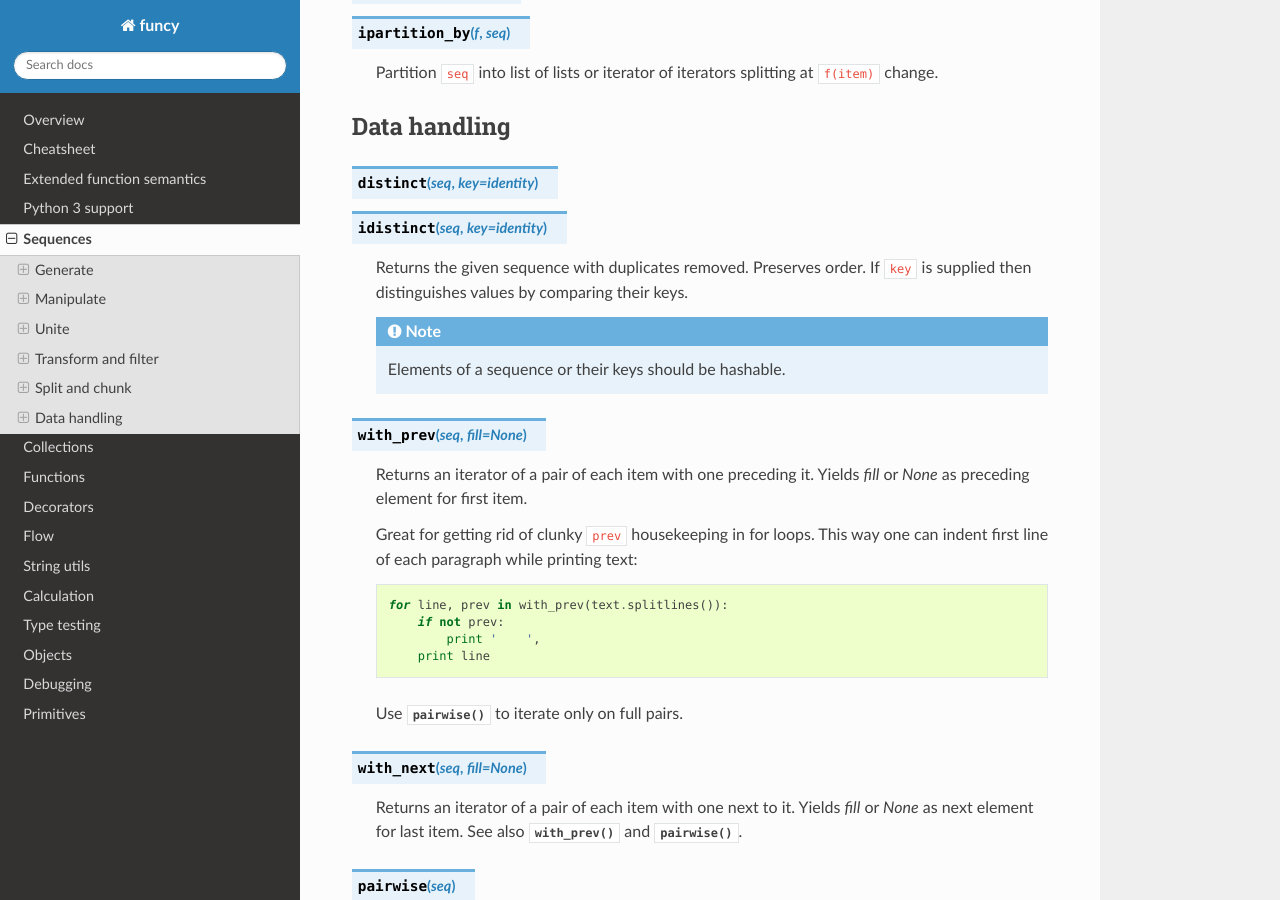
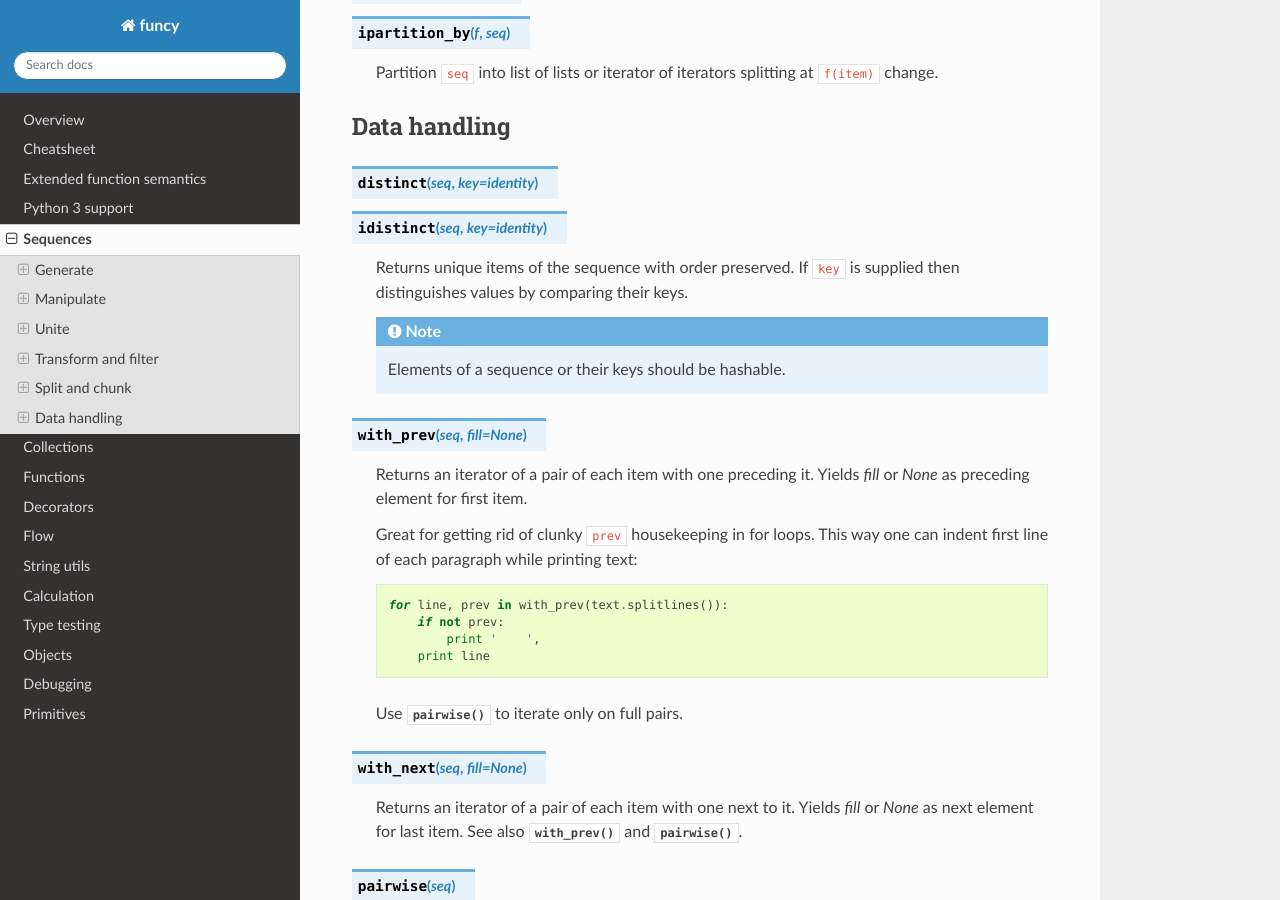
Before and after one commit to Jamaal224/funcy, a Sphinx documentation site: the page built from docs/seqs.rst, in a window 1280 px wide and 900 px high, scrolled down 10749 px. Built offline with Sphinx 7.4.7 and the Read the Docs theme 2.0.0, drawn with Linux system fonts in a browser that asks for light colours.

Commit message:
Add "unique" to distinct() docs to make it more googlable
Closes #65.

```diff
--- a/docs/seqs.rst
+++ b/docs/seqs.rst
@@ -476,7 +476,7 @@ Data handling
 .. function:: distinct(seq, key=identity)
               idistinct(seq, key=identity)
 
-    Returns the given sequence with duplicates removed. Preserves order. If ``key`` is supplied then distinguishes values by comparing their keys.
+    Returns unique items of the sequence with order preserved. If ``key`` is supplied then distinguishes values by comparing their keys.
 
     .. note:: Elements of a sequence or their keys should be hashable.
 
```
